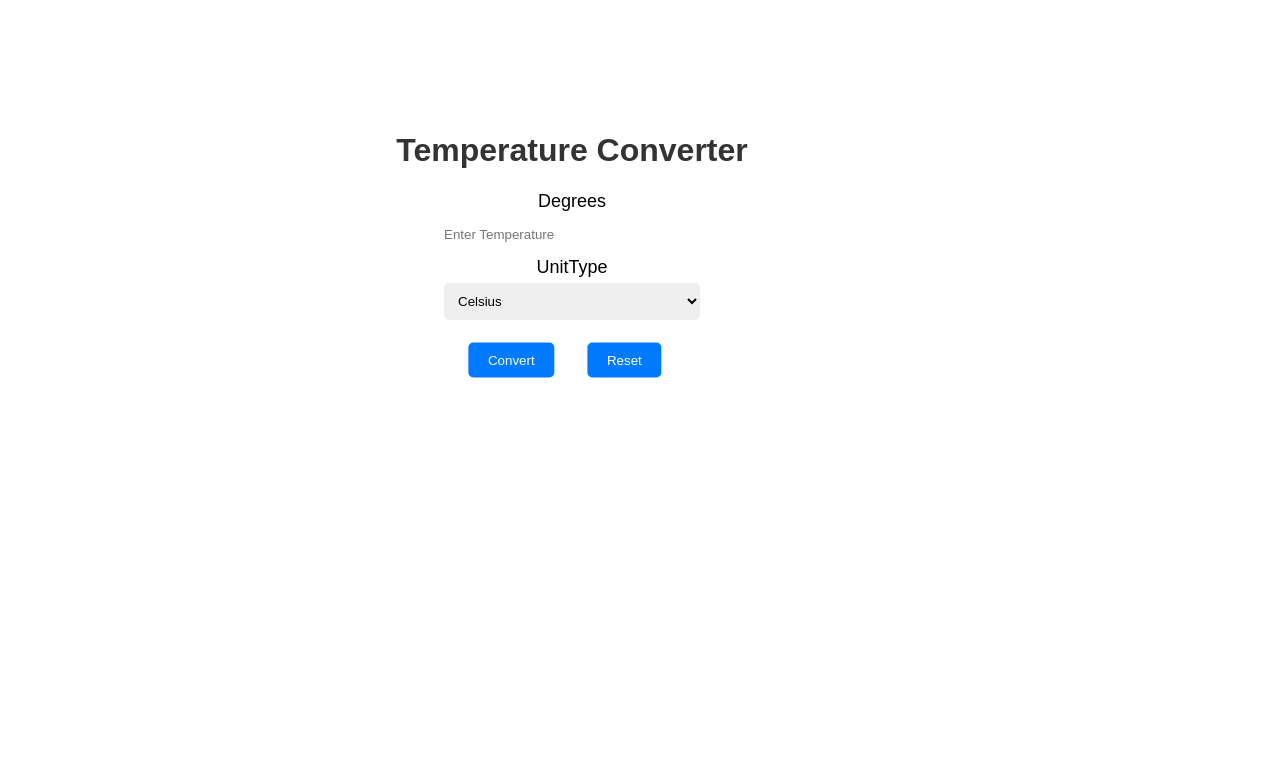
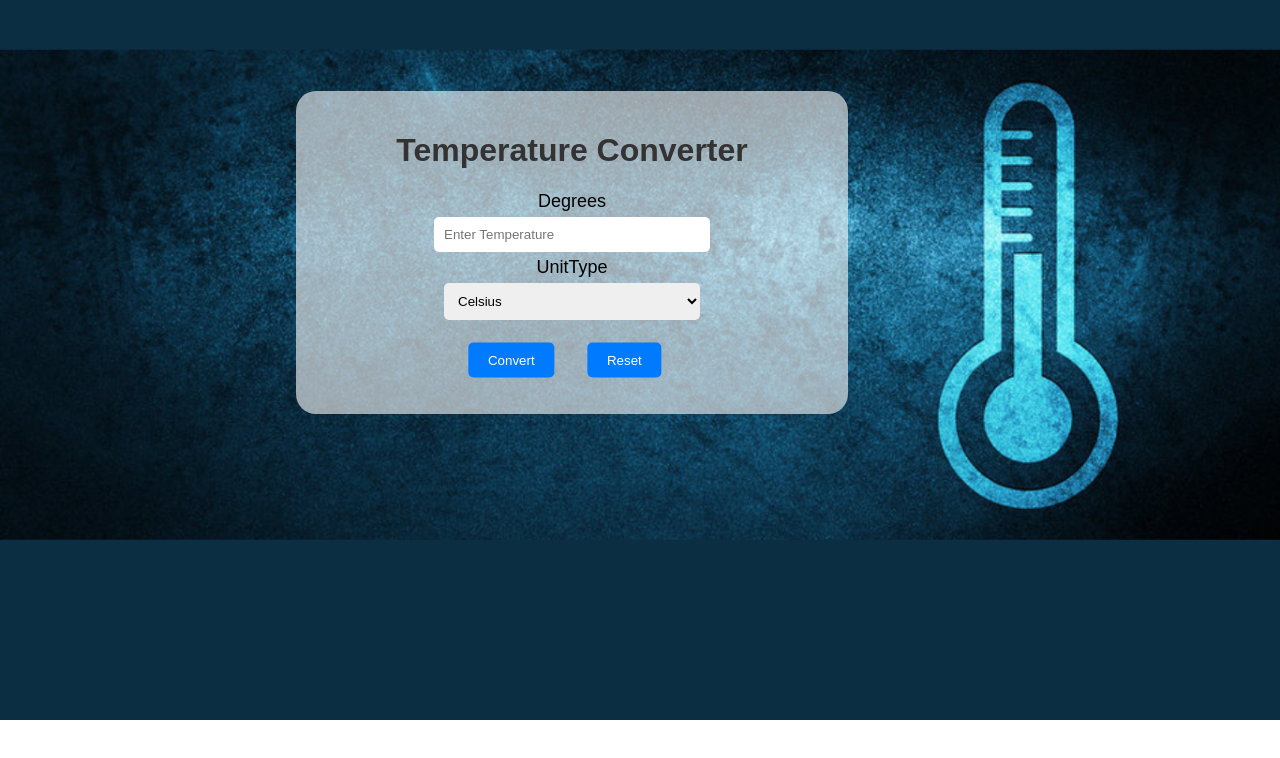
Before and after one commit to Aslam-Moinuddin/OIBSIP_3, a plain HTML site: page index.html in a window 1280 px wide. Drawn offline with Linux system fonts and the light colour scheme.

Commit message:
Update styles.css

```diff
--- a/styles.css
+++ b/styles.css
@@ -1,5 +1,5 @@
 body {
-    background-image: url(images/Temp.png);
+    background-image: url(Temp.png);
     background-size: cover;
     background-repeat: no-repeat;
     font-family: Arial, sans-serif;
```
